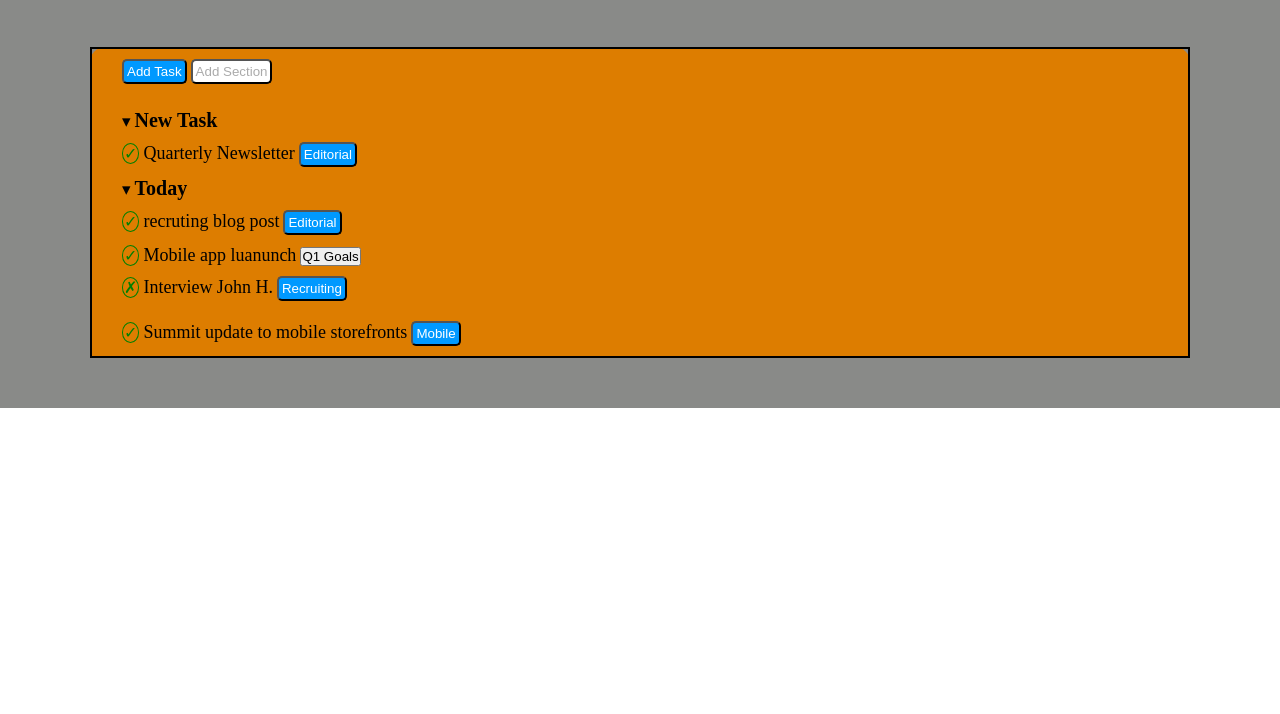
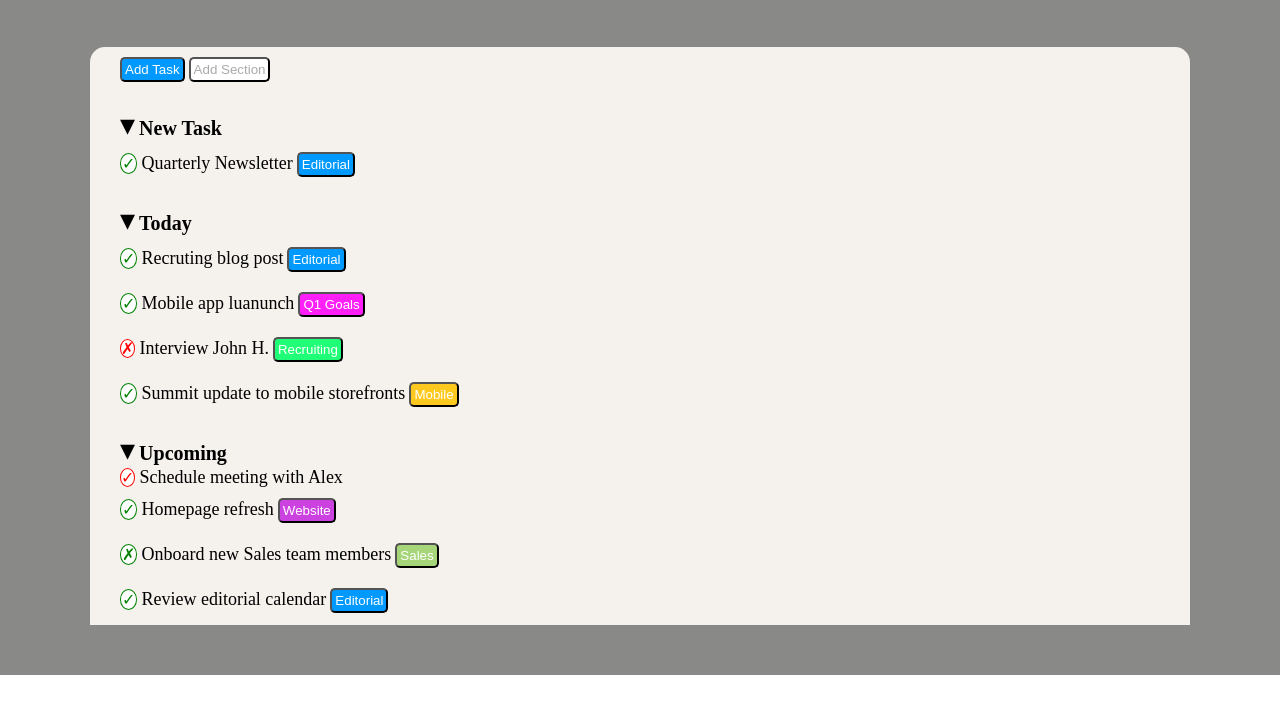
Before and after one commit to EneaSema/html-css-toboolist, a plain HTML site: page index.html in a window 1280 px wide. Shown: the part 58-772 px from the top of the page. Drawn offline with Linux system fonts and the light colour scheme.

Commit message:
ultimi aggiornamenti

```diff
--- a/css/style.css
+++ b/css/style.css
@@ -4,6 +4,46 @@
   padding: 0px;
   box-sizing: border-box;
 }
+
+/* regole utili */
+
+.name_point {
+  padding-top: 15px;
+}
+
+.indicator {
+  font-size: 30px;
+  line-height: middle;
+}
+
+.new_point_title {
+  font-size: 20px;
+  font-weight: bolder;
+  font-family: "Times New Roman", Times, serif;
+  line-height: middle;
+}
+
+.indicator-verificated {
+  background-color: white;
+  border-radius: 50%;
+  border: 1px solid green;
+  color: green;
+  padding: 1px;
+}
+
+.write_text {
+  font-size: 18px;
+  font-family: "Times New Roman", Times, serif;
+}
+
+.indicator-verificated-no {
+  background-color: white;
+  border-radius: 50%;
+  border: 1px solid rgb(255, 0, 0);
+  color: red;
+}
+
+/* fine regole utili */
 
 #intestazione {
   background-color: rgb(255, 255, 255);
@@ -34,16 +74,16 @@
 }
 
 .container-middle {
-  background-color: rgb(221, 125, 0);
+  background-color: rgb(245, 241, 237);
   max-width: 1100px;
   margin: 0 auto;
   border-top-left-radius: 15px;
   border-top-right-radius: 15px;
 }
 
-.container-middle .container-in {
-  border: 2px solid black;
+.container-in {
   padding-left: 30px;
+  padding-bottom: 2px;
 }
 
 /* parte inerente ai contenitori */
@@ -52,10 +92,6 @@
 
 /* parte inerente alla sezione dei tasti di new task */
 
-.new_task {
-  padding-top: 15px;
-}
-
 .add_task {
   background-color: rgb(0, 153, 255);
   color: white;
@@ -63,7 +99,6 @@
   margin: 10px 0px;
   padding: 3px;
 }
-
 .add_section {
   background-color: rgb(255, 255, 255);
   color: rgba(70, 70, 70, 0.459);
@@ -72,30 +107,8 @@
   padding: 3px;
 }
 
-.indicator {
-  font-size: 17px;
-}
-
-.new_task-write {
-  font-size: 20px;
-  font-weight: bolder;
-  font-family: "Times New Roman", Times, serif;
-}
-
-.new_task-write_text {
-  font-size: 18px;
-  font-family: "Times New Roman", Times, serif;
-}
-
-.indicator-verificated {
-  border-radius: 50%;
-  border: 1px solid green;
-  color: green;
-  padding: 1px;
-}
-
 .editorial {
-  border-radius: 10px;
+  border-radius: 150px;
   background-color: rgb(0, 153, 255);
   color: rgb(255, 255, 255);
   border-radius: 5px;
@@ -103,8 +116,47 @@
   padding: 3px;
 }
 
-.indicator-verificated-no {
-  border-radius: 50%;
-  border: 1px solid rgb(255, 0, 0);
-  color: red;
+.q1-goals {
+  border-radius: 150px;
+  background-color: rgba(255, 0, 251, 0.87);
+  color: rgb(255, 255, 255);
+  border-radius: 5px;
+  margin: 10px 0px;
+  padding: 3px;
 }
+
+.recruting {
+  border-radius: 200px;
+  background-color: rgba(0, 255, 102, 0.87);
+  color: rgb(255, 255, 255);
+  border-radius: 5px;
+  margin: 10px 0px;
+  padding: 3px;
+}
+
+.mobile {
+  border-radius: 30%;
+  background-color: rgba(255, 196, 0, 0.87);
+  color: rgb(255, 255, 255);
+  border-radius: 5px;
+  margin: 10px 0px;
+  padding: 3px;
+}
+
+.website {
+  border-radius: 150px;
+  background-color: rgba(202, 60, 224, 0.959);
+  color: rgb(255, 255, 255);
+  border-radius: 5px;
+  margin: 10px 0px;
+  padding: 3px;
+}
+
+.sales {
+  border-radius: 150px;
+  background-color: rgba(138, 205, 79, 0.725);
+  color: rgb(255, 255, 255);
+  border-radius: 5px;
+  margin: 10px 0px;
+  padding: 3px;
+}
--- a/index.html
+++ b/index.html
@@ -25,45 +25,79 @@
             <div class="container-in">
                 <!-- prima sezione dei tasti -->
           <section class="funzioni">
-            <button class="add_task">Add Task</button>
+            <button class="add_task" >Add Task</button>
             <button class="add_section">Add Section</button>
           </section>
 
           <!-- sezione titolo new task -->
 
-          <section class="new_task">
+          <section class="name_point">
             <span class="indicator">&blacktriangledown;</span>
-            <span class="new_task-write">New Task</span> <br />
+            <span class="new_point_title">New Task</span> <br />
 
             <!-- sezione inerente alla descrizione di new task -->
 
             <span class="indicator-verificated">&check;</span>
-            <span class="new_task-write_text">Quarterly Newsletter</span>
+            <span class="write_text">Quarterly Newsletter</span>
             <button class="editorial">Editorial</button>
           </section>
 
           <!-- fine sezione inerente alla descrizione di new task -->
 
-          <section class="today">
+          <!-- sezione dedicata al today -->
+
+          <section class="name_point">
             <span class="indicator">&blacktriangledown;</span>
-            <span class="new_task-write">Today</span> <br />
+            <span class="new_point_title">Today</span> <br />
+
+            <!-- sezione inerente alla descrizione di today -->
 
             <span class="indicator-verificated">&check;</span>
-            <span class="new_task-write_text">recruting blog post</span>
-            <button class="editorial">Editorial</button> <br />
+            <span class="write_text">Recruting blog post</span>
+            <button class="editorial">Editorial</button>
+          </section>
 
             <span class="indicator-verificated">&check;</span>
-            <span class="new_task-write_text">Mobile app luanunch</span>
+            <span class="write_text">Mobile app luanunch</span>
             <button class="q1-goals">Q1 Goals</button><br />
 
-            <span class="indicator-verificated">&cross;</span>
-            <span class="new_task-write_text">Interview John H.</span>
-            <button class="editorial">Recruiting</button><br />
+            <span class="indicator-verificated-no">&cross;</span>
+            <span class="write_text">Interview John H.</span>
+            <button class="recruting">Recruiting</button><br />
 
             <span class="indicator-verificated">&check;</span>
-            <span class="new_task-write_text">Summit update to mobile storefronts</span>
-            <button class="editorial">Mobile</button><br />
+            <span class="write_text">Summit update to mobile storefronts</span>
+            <button class="mobile">Mobile</button><br />
           </section>
+
+          <!-- fine sezione inerente alla descrizione di today -->
+
+          <!-- sezione dedicata ad upcoming -->
+
+          <section class="name_point">
+            <span class="indicator">&blacktriangledown;</span>
+            <span class="new_point_title">Upcoming</span> <br />
+
+            <!-- sezione inerente alla descrizione di upcoming -->
+
+            <span class="indicator-verificated-no">&check;</span>
+            <span class="write_text">Schedule meeting with Alex</span>
+          </section>
+
+            <span class="indicator-verificated">&check;</span>
+            <span class="write_text">Homepage refresh</span>
+            <button class="website">Website</button><br />
+
+            <span class="indicator-verificated">&cross;</span>
+            <span class="write_text">Onboard new Sales team members</span>
+            <button class="sales">Sales</button><br />
+
+            <span class="indicator-verificated">&check;</span>
+            <span class="write_text">Review editorial calendar</span>
+            <button class="editorial">Editorial</button><br />
+          </section>
+
+          <!-- sezione inerente alla descrizione di upcoming -->
 
         </div>
       </div>
```
